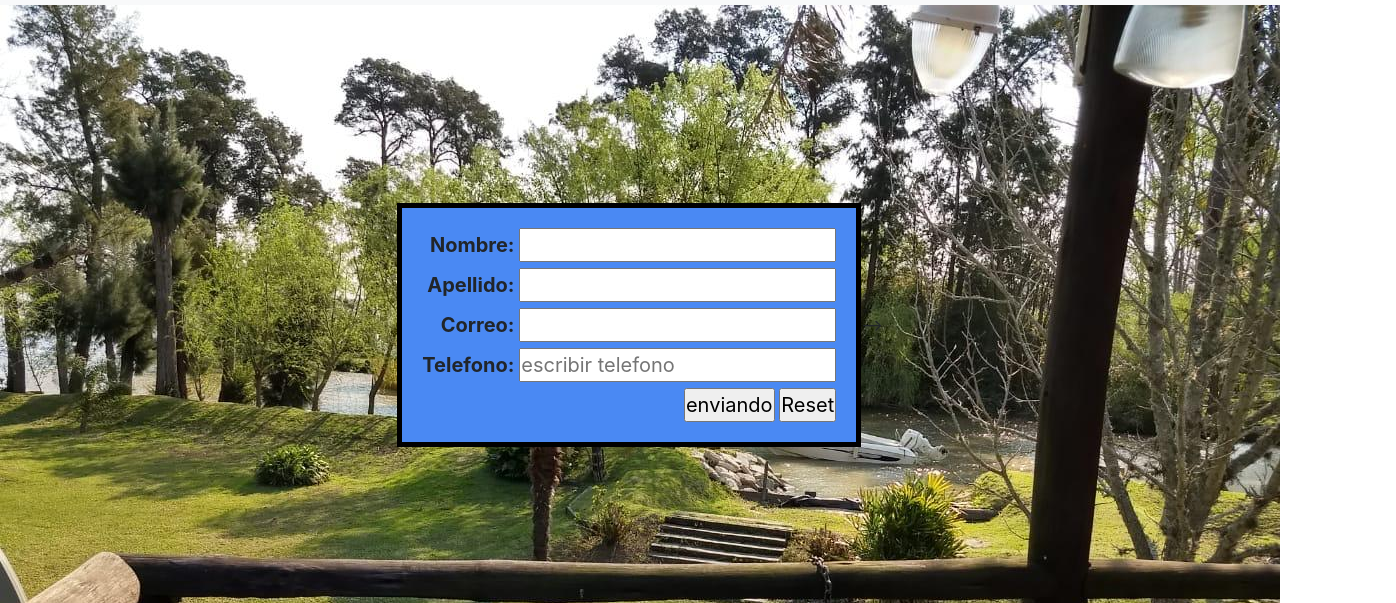
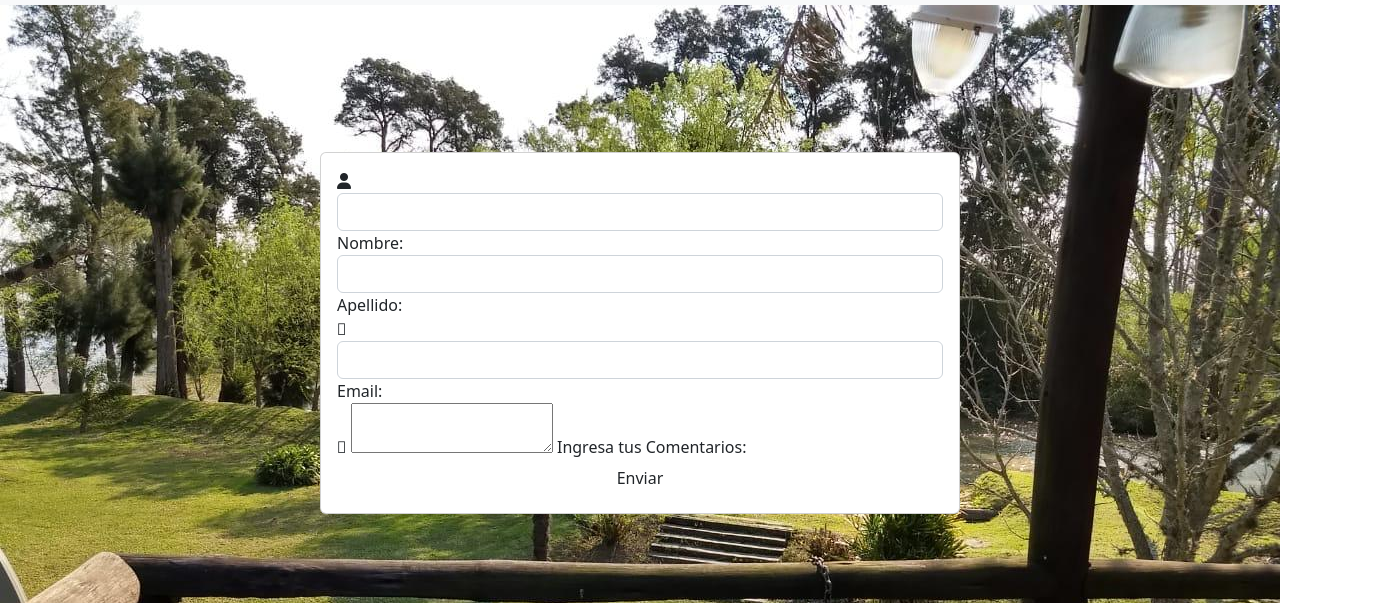
Before and after one commit to Masterofdeads/desafio5, a plain HTML site: page pages/contacto.html in a window 1280 px wide. Shown: the part 111-714 px from the top of the page, 1396 px wide, since content can reach past the window. Drawn offline with nearby package versions, Linux system fonts and the light colour scheme.

Commit message:
bootstrap5+formulario

```diff
--- a/pages/contacto.html
+++ b/pages/contacto.html
@@ -5,8 +5,7 @@
     <meta charset="UTF-8">
     <meta http-equiv="X-UA-Compatible" content="IE=edge">
     <meta name="viewport" content="width=device-width, initial-scale=1.0">
-    <link rel="stylesheet" href="https://cdn.jsdelivr.net/npm/bootstrap@4.6.2/dist/css/bootstrap.min.css"
-        integrity="sha384-xOolHFLEh07PJGoPkLv1IbcEPTNtaed2xpHsD9ESMhqIYd0nLMwNLD69Npy4HI+N" crossorigin="anonymous">
+    <link href="https://cdn.jsdelivr.net/npm/bootstrap@5.2.1/dist/css/bootstrap.min.css" rel="stylesheet" integrity="sha384-iYQeCzEYFbKjA/T2uDLTpkwGzCiq6soy8tYaI1GyVh/UjpbCx/TYkiZhlZB6+fzT" crossorigin="anonymous">
     <link rel="stylesheet" href="https://cdnjs.cloudflare.com/ajax/libs/font-awesome/6.1.2/css/all.min.css"
         integrity="sha512-1sCRPdkRXhBV2PBLUdRb4tMg1w2YPf37qatUFeS7zlBy7jJI8Lf4VHwWfZZfpXtYSLy85pkm9GaYVYMfw5BC1A=="
         crossorigin="anonymous" referrerpolicy="no-referrer" />
@@ -26,7 +25,7 @@
 
             <!-- Toggler/collapsibe Button -->
             <button class="navbar-toggler col-1" type="button" data-toggle="collapse" data-target="#collapsibleNavbar">
-                <span class="navbar-toggler-icon"><i class="fa-solid fa-bars"></i></span>
+                <span class="navbar-toggler-icon"></span>
             </button>
 
             <!-- Navbar links -->
@@ -49,24 +48,71 @@
         </nav>
     </header>
     <main class="mainContacto">
-        <section class="formConteiner">
-            <form class="form" action="enviar.php" method="post" enctype="text/plain">
-                <section class="formContent">
-                    <label for="nombre">Nombre:</label>
-                    <input type="text" name="nombre"> <br>
-                    <label for="apellido">Apellido:</label>
-                    <input type="text" name="apellido"> <br>
-                    <label for="correo">Correo:</label>
-                    <input type="email" name="correo"> <br>
-                    <label for="telefono">Telefono:</label>
-                    <input type="number" name="telefono" required placeholder="escribir telefono"> <br>
-                    <input type="submit" value="enviando">
-                    <input type="reset">
-                </section>
-            </form>
-        </section> -->
-    <!-- Whatsapp -->
-        <a class="wp    animate__animated animate__flipInX" href="https://wa.me/5491154931955"><img src="../images/whatsapp.png" alt="whatsapp"></a>
+        <!-- <div class="mt-5 conatiner">
+
+            <div class=" d-flex align-items-center justify-content-center">
+                <div class="bg-white clo-sm-12 col-md-6 mb-5 contactanos">
+                    <div class="p-4 rounded shadow-md">
+                        <div class="text-center">
+                            <h2 class="subtitulos">Contactanos!</h2>
+
+                        </div>
+                        <div>
+                            <label for="name" class="form-label texto">Nombre</label>
+                            <input type="text" name="name" class="form-control" placeholder="Tu nombre" required>
+                        </div>
+                        <div class="mt-3">
+                            <label for="email" class="form-label texto">Tu numero de contacto</label>
+                            <input type="number" name="number" class="form-control"
+                                placeholder="Tu numero de contacto.." required>
+                        </div class="mt-3">
+
+                        <div class="mt-3 mb-3">
+                            <label for="message" class="form-label texto">Mensaje</label>
+                            <textarea name="message" cols="20" rows="6" class="form-control"
+                                placeholder="Tu mensaje..."></textarea>
+                        </div>
+                        <button class="btn btn-primary">
+                            Enviar
+                        </button>
+                    </div>
+                </div>
+            </div>
+        </div> -->
+
+        <div class="col-md-6 mt-3">
+            <div class="card">
+                <div class="card-body">
+                    <form>
+                        <div class="md-form">
+                            <i class="fa-solid fa-user prefix"></i>
+                            <input type="text" id="nombre" class="form-control">
+                            <label for="nombre">Nombre:</label>
+                        </div>
+                        <div class="md-form">
+                            <input type="text" id="apellido" class="form-control">
+                            <label for="apellido">Apellido:</label>
+                        </div>
+                        <div class="md-form">
+                            <i class="fa-duotone fa-envelope prefix"></i>
+                            <input type="email" id="email" class="form-control">
+                            <label for="email">Email:</label>
+                        </div>
+                        <div class="md-form">
+                            <i class="fa-duotone fa-comments prefix"></i>
+                            <textarea id="comentario" class="md-textarea"></textarea>
+                            <label for="comentario">Ingresa tus Comentarios:</label>
+                        </div>
+                        <div class="text-center">
+                            <button class="btn Boton">Enviar</button>
+                        </div>
+                    </form>
+                </div>
+            </div>
+        </div>
+        <!-- Whatsapp -->
+        <a class="wp    animate__animated animate__flipInX" href="https://wa.me/5491154931955"><img
+                src="../images/whatsapp.png" alt="whatsapp"></a>
     </main>
     <footer class="footer row">
         <div class="copyright col-4">©Copyright Todos los Derechos Reservados</div>
@@ -82,11 +128,7 @@
             <a href="./ubicacion.html" class="navItem">Ubicacion</a>
         </div>
     </footer>
-    <script src="https://cdn.jsdelivr.net/npm/jquery@3.5.1/dist/jquery.slim.min.js"
-        integrity="sha384-DfXdz2htPH0lsSSs5nCTpuj/zy4C+OGpamoFVy38MVBnE+IbbVYUew+OrCXaRkfj"
-        crossorigin="anonymous"></script>
-    <script src="https://cdn.jsdelivr.net/npm/bootstrap@4.6.2/dist/js/bootstrap.bundle.min.js"
-        integrity="sha384-Fy6S3B9q64WdZWQUiU+q4/2Lc9npb8tCaSX9FK7E8HnRr0Jz8D6OP9dO5Vg3Q9ct"
-        crossorigin="anonymous"></script>
+    <script src="https://cdn.jsdelivr.net/npm/@popperjs/core@2.11.6/dist/umd/popper.min.js" integrity="sha384-oBqDVmMz9ATKxIep9tiCxS/Z9fNfEXiDAYTujMAeBAsjFuCZSmKbSSUnQlmh/jp3" crossorigin="anonymous"></script>
+    <script src="https://cdn.jsdelivr.net/npm/bootstrap@5.2.1/dist/js/bootstrap.min.js" integrity="sha384-7VPbUDkoPSGFnVtYi0QogXtr74QeVeeIs99Qfg5YCF+TidwNdjvaKZX19NZ/e6oz" crossorigin="anonymous"></script>
 
 </html>
--- a/scss/_contacto.scss
+++ b/scss/_contacto.scss
@@ -0,0 +1,10 @@
+.mainContacto {
+    background-image: url(./images/parque.jpeg);
+    background-size: cover;
+    background-repeat: no-repeat;
+    height: 80vh;
+    width: 100%;
+    display: flex;
+    justify-content: center;
+    align-items: center;
+}
--- a/scss/_lacasa.scss
+++ b/scss/_lacasa.scss
@@ -0,0 +1,19 @@
+.mainLacasa {
+    background-image: url(./images/atardecer.jpeg);
+    background-size: cover;
+    background-repeat: no-repeat;
+}
+
+#demo {
+    padding: 2vw 5vw;
+}
+
+.carousel-item {
+    height: 40vw;
+
+    img {
+        height: 100%;
+        width: 100%;
+        object-fit: cover;
+    }
+}
--- a/scss/_ubicacion.scss
+++ b/scss/_ubicacion.scss
@@ -0,0 +1,31 @@
+@each $img in atardecer , casa1 , casa2 {
+    .mainIndex,
+    .mainIsla,
+    .mainUbicacion {
+        min-height: 82vh;
+        height: 100%;
+        width: 100%;
+        background: url(./images/#{$img}.jpeg);
+        background-size: cover;
+        background-repeat: no-repeat;
+    }
+}
+
+.indicaciones {
+    background: #4A89F3;
+
+    h2 {
+        font-size: 36px;
+    }
+
+    p {
+        padding: 10px;
+        font-size: 20px;
+    }
+}
+
+.ubicacion iframe {
+    height: 700px;
+    margin: 0;
+    padding: 0;
+}
--- a/style.scss
+++ b/style.scss
@@ -22,7 +22,8 @@
     color: red;
     text-align: center;
     font-size: 30px;
-    margin-right: 20px;
+    margin: 0 20px;
+
 }
 
 .nav-link:hover {
@@ -86,35 +87,13 @@ footer {
         text-align: right;
     }
 }
-
 .footerMenu a:hover {
     color: #34B7F1;
 }
-
-.mainLacasa {
-    background-image: url(./images/atardecer.jpeg);
-    background-size: cover;
-    background-repeat: no-repeat;
-}
-
-#demo {
-    padding: 2vw 5vw;
-}
-
-.carousel-item {
-    height: 40vw;
-
-    img {
-        height: 100%;
-        width: 100%;
-        object-fit: cover;
-    }
-}
-
 .mainBg {
     display: flex;
     justify-content: center;
-    padding: 30px 0;
+    padding: 70px 0;
 
     iframe {
         width: 70vw;
@@ -145,63 +124,7 @@ footer {
 //     background-repeat: no-repeat;
 //     background-size: cover;
 // }
-@each $img in atardecer , casa1 , casa2 {
-    .mainIndex,
-    .mainIsla,
-    .mainUbicacion {
-        height: 100%;
-        width: 100%;
-        background: url(./images/#{$img}.jpeg);
-        background-size: cover;
-        background-repeat: no-repeat;
-    }
-}
-
-.indicaciones {
-    background: #4A89F3;
-
-    h2 {
-        font-size: 36px;
-    }
-
-    p {
-        padding: 10px;
-        font-size: 20px;
-    }
-}
-
-.ubicacion iframe {
-    height: 700px;
-    margin: 0;
-    padding: 0;
-}
-
-.mainContacto {
-    background-image: url(./images/parque.jpeg);
-    background-size: cover;
-    background-repeat: no-repeat;
-    height: 80vh;
-    width: 100%;
-    display: flex;
-    justify-content: center;
-    align-items: center;
-}
-
-.form {
-    display: flex;
-    justify-items: center;
-    align-content: center;
-}
-
-.formConteiner {
-    background-color: #4A89F3;
-    width: fit-content;
-    height: fit-content;
-    padding: 20px;
-    font-size: 20px;
-    font-weight: bold;
-    text-align: right;
-    display: grid;
-    border: 5px solid black;
-
-}
+@import "./scss/_contacto";
+@import "./scss/_lacasa";
+@import "./scss/_laisla";
+@import "./scss/_ubicacion";
```
Also changed, not shown: index.html (+5 -10 lines), pages/lacasa.html (+4 -9 lines), pages/laisla.html (+4 -9 lines), pages/ubicacion.html (+4 -9 lines), style.css, 1 other file.
